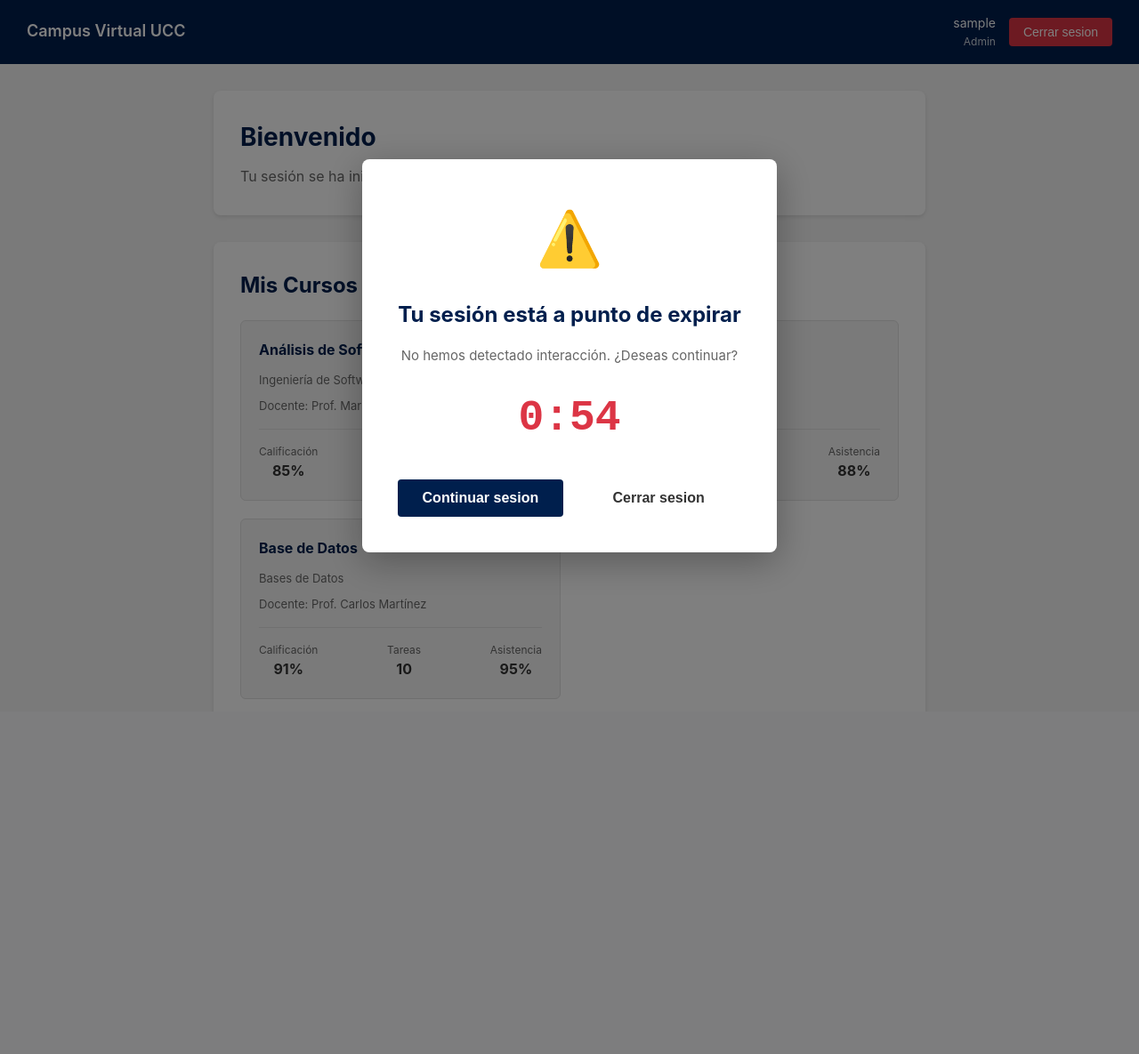
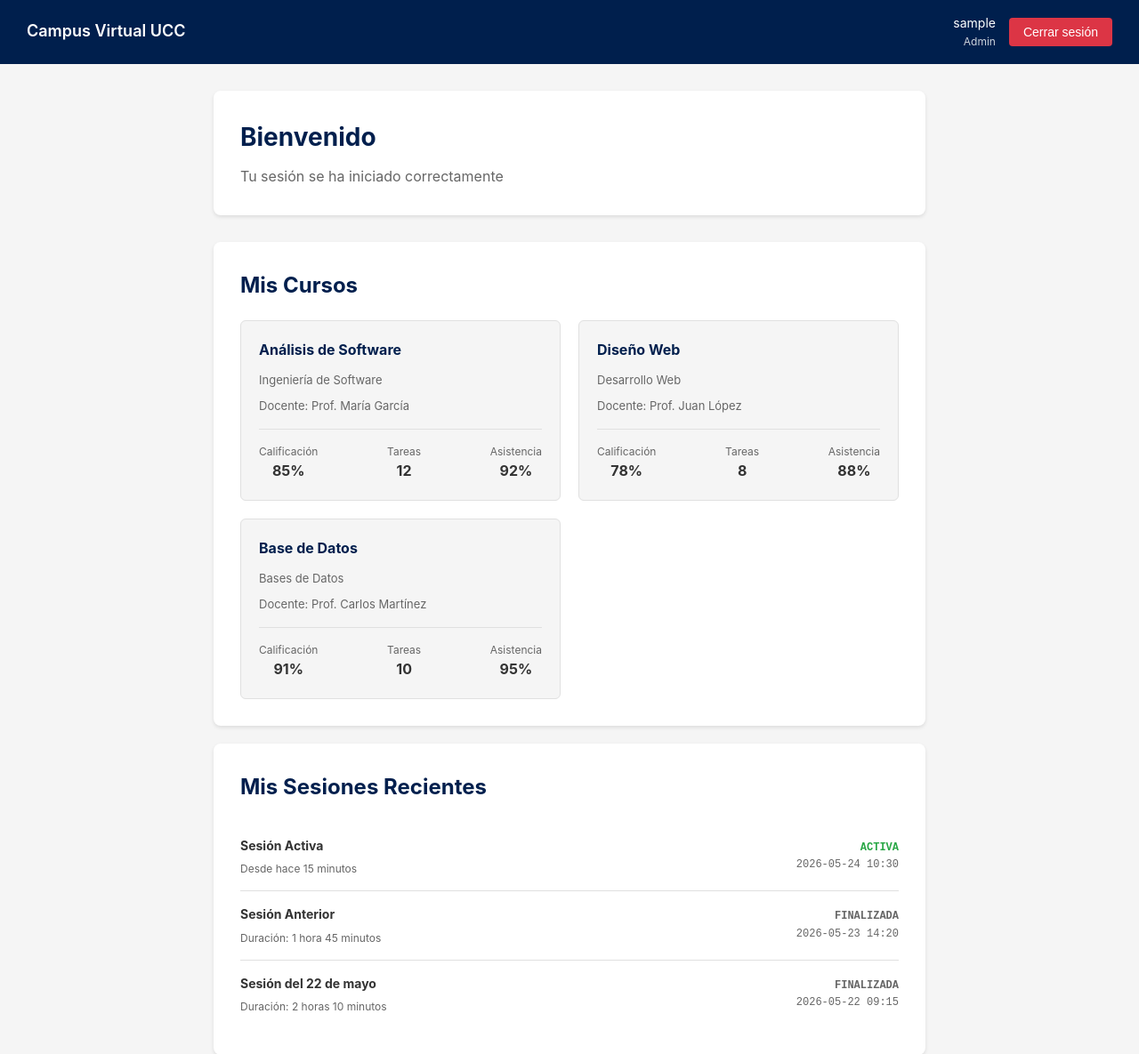
Before and after one commit to Juan-Cuaran/analisis, a Django app: template templates/dashboard_blank.html in a window 1280 px wide. Shown: the top 1185 px of the page at 89% size. Before the commit the page ends 786 px from the top, so only its background shows below. Run offline with Django 5.2, Linux system fonts and the light colour scheme; the template is opened without the code that fills it: most values are stand-ins (such as "Sample title", 1, 10 or a date in 2020).

Commit message:
Arreglando problema logs

```diff
--- a/templates/dashboard_blank.html
+++ b/templates/dashboard_blank.html
@@ -15,14 +15,18 @@
                 <div>{{ username }}</div>
                 <div style="font-size: 12px; opacity: 0.8;">{{ role|title }}</div>
             </div>
-            <button class="logout-btn" onclick="location.href='/api/auth/logout/'">Cerrar sesion</button>
+            <form method="POST" action="/api/auth/logout/" style="display:inline">
+            {% csrf_token %}
+            <input type="hidden" name="refresh_token" value="{{ refresh_token }}">
+            <button type="submit" class="logout-btn">Cerrar sesión</button>
+        </form>
         </div>
     </header>
 
     <div class="dashboard-container">
         <div class="dashboard-main">
             <!-- Session Expiration Modal -->
-            <div class="session-modal" id="sessionModal">
+            <div class="session-modal hidden" id="sessionModal">
                 <div class="modal-content">
                     <div class="modal-icon">⚠️</div>
                     <h2>Tu sesión está a punto de expirar</h2>
@@ -171,7 +175,7 @@
                 document.getElementById('sessionModal').classList.remove('hidden');
                 // Actually log out after 60 more seconds
                 setTimeout(() => {
-                    location.href = '/api/auth/logout/';
+                    location.href = '/api/auth/login/';
                 }, 60000);
             }, 3540000); // 59 minutes
         }
```
Also changed, not shown: autenticacion/views.py (+9 -13 lines), db.sqlite3.
